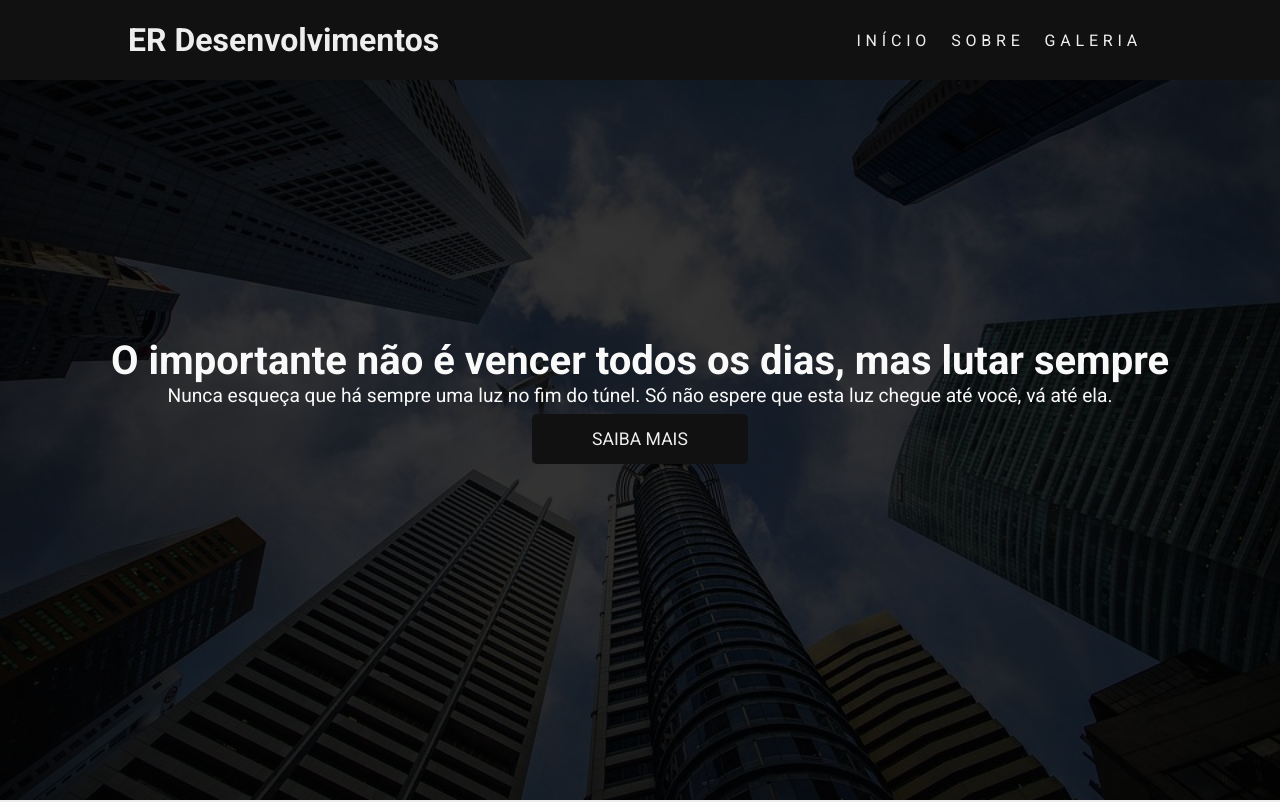
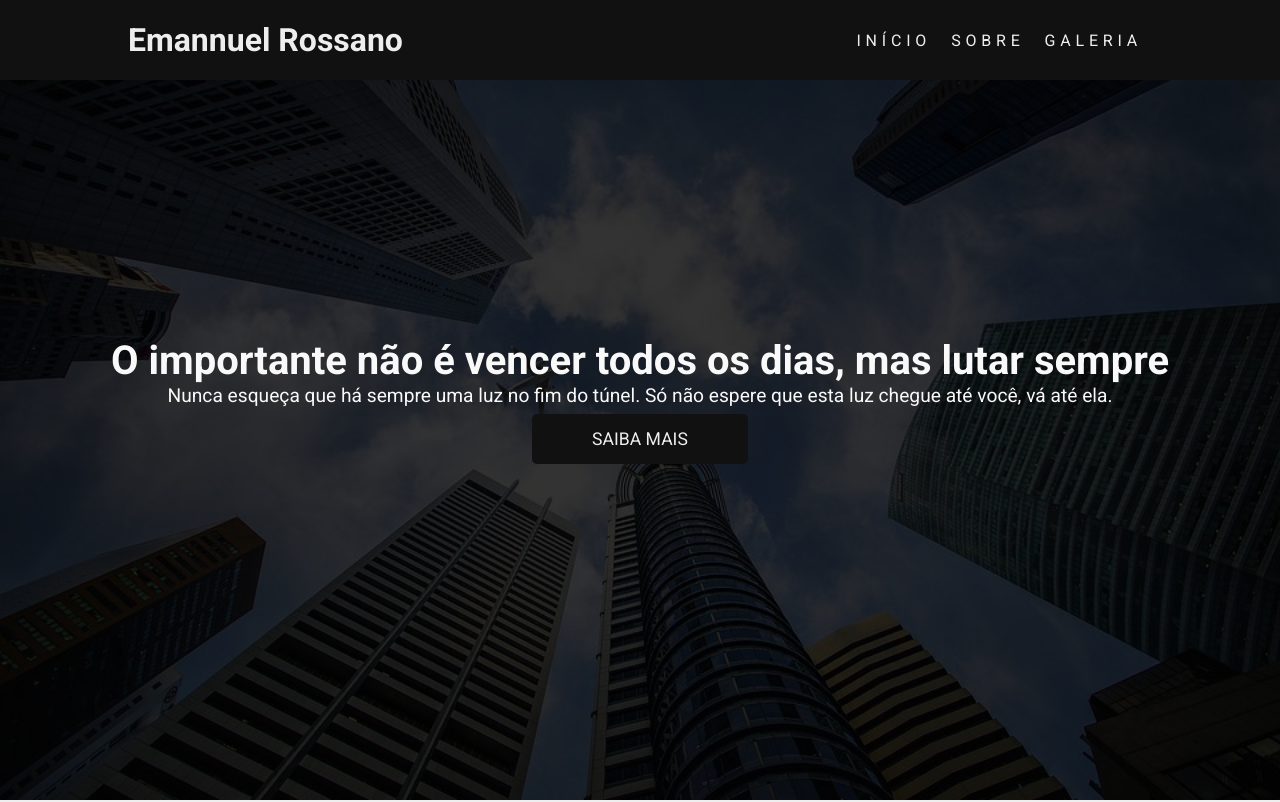
Before and after one commit to rossanoclass/erdesenvolveminto, a plain HTML site: page index.html in a window 1280 px wide. Shown: the top 802 px of the page. Drawn offline with Linux system fonts and the light colour scheme.

Commit message:
Add files via upload

```diff
--- a/index.html
+++ b/index.html
@@ -13,7 +13,7 @@
 <!-- Inicio menu horizonntal-->
     <nav id="navbar">
         <div id="navbar-container">
-            <h1 class="logo">ER Desenvolvimentos</h1>
+            <h1 class="logo">Emannuel Rossano</h1>
             <ul id="navbar-items">
                 <li><a href="#showcase">Início</a></li>
                 <li><a href="#clients">Sobre</a></li>
```
